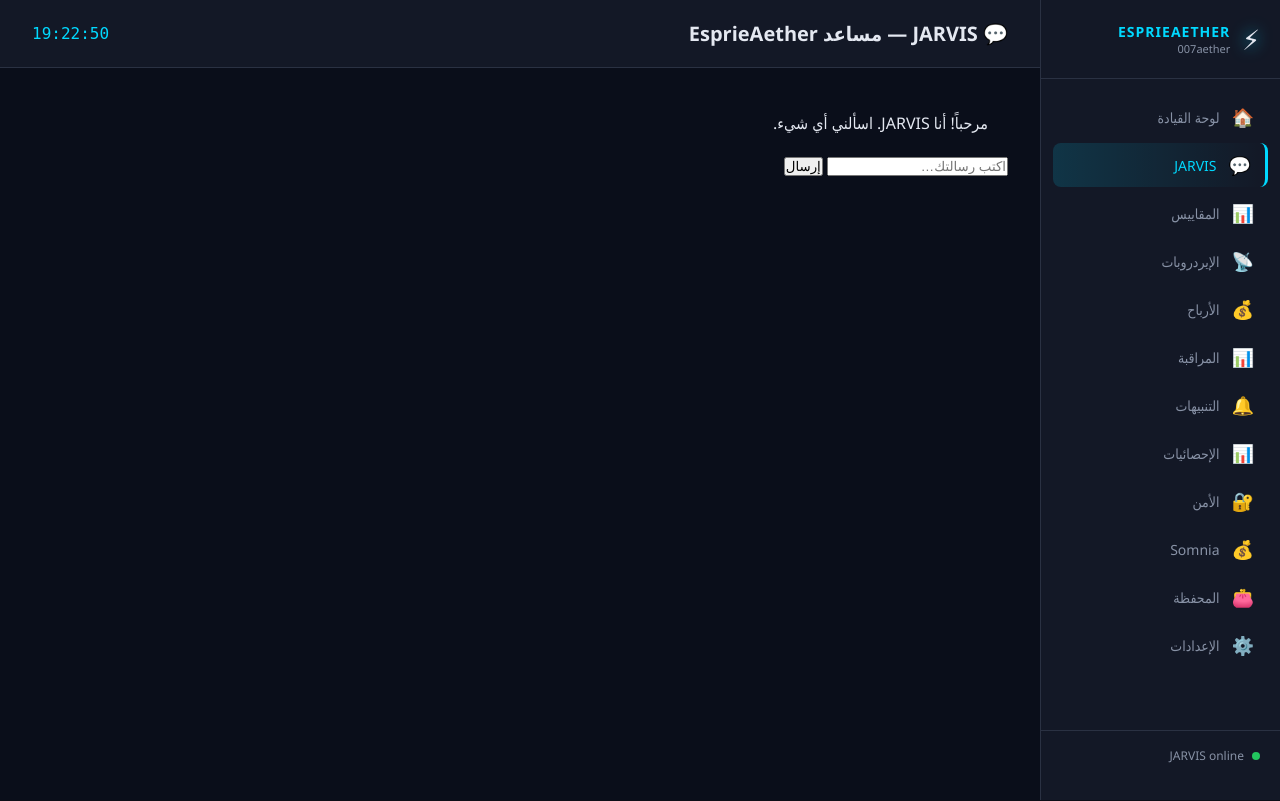
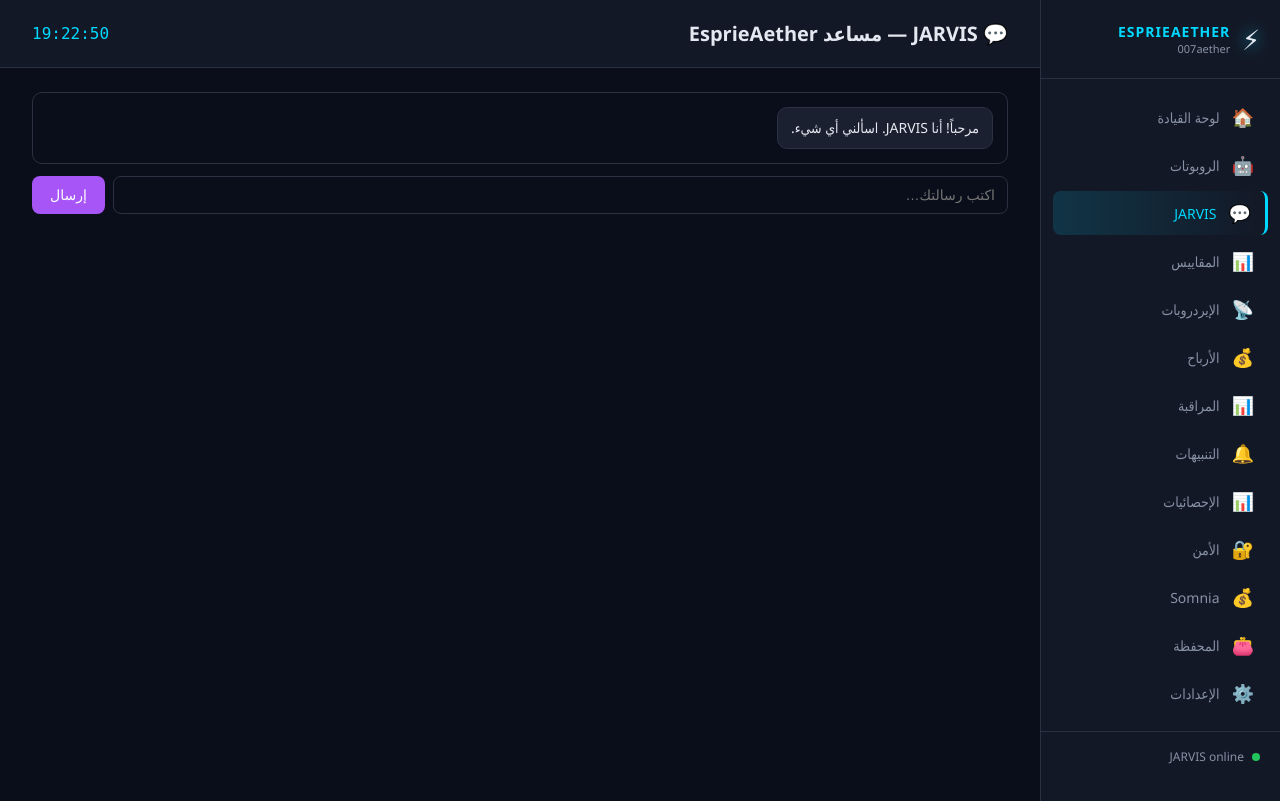
Before and after one commit to 007aether/esprieaether, a Flask app: page /jarvis in a window 1280 px wide. Run offline with Flask 3, Linux system fonts and the light colour scheme; data that the repository does not hold is empty.

Commit message:
feat: /robots page + /hermes command + UI polish
- web: /robots page + /api/robots (60 robots, by-system stats)
- web: sys.path includes project root (robots/ kanban/ scanners/)
- web: jarvis chat now uses /api/hermes (local engine)
- bot: /hermes command (HermesBridge with engine label)
- jarvis_bridge: fix Arabic typo in system prompt, richer persona
- css: .kv .links .chat-* styles for dashboard + chat UI

```diff
--- a/src/jarvis_bridge.py
+++ b/src/jarvis_bridge.py
@@ -61,9 +61,10 @@
                 "role": "system",
                 "content": (
                     "أنت JARVIS، المساعد الذكي لنظام EsprieAether. "
-                    "تتحدث العربيةبطولة. أنت خبير في الأمن السيبراني، "
-                    "الذكاء الاصطناعي، وتحليل البيانات. أجب بدقة واحترافية."
-                )
+                    "تتحدث العربية بطلاقة وبلغة تقنية واضحة. أنت خبير في الأمن السيبراني، "
+                    "الذكاء الاصطناعي، البرمجة، وتحليل البيانات. "
+                    "أجب بدقة واحترافية وباختصار مفيد."
+                ),
             })
 
         if use_history and self.history:
--- a/src/static/css/aether.css
+++ b/src/static/css/aether.css
@@ -365,3 +365,76 @@
   text-align: right;
   font-size: 13px;
 }
+
+/* ─── Key-Value rows (dashboard cards) ─── */
+.kv {
+  display: flex;
+  justify-content: space-between;
+  align-items: center;
+  padding: 7px 0;
+  border-bottom: 1px solid var(--border);
+  font-size: 13px;
+}
+.kv:last-child { border-bottom: none; }
+.kv span { color: var(--muted-foreground); }
+.kv b { font-weight: 600; text-align: left; }
+
+/* ─── Quick links ─── */
+.links {
+  display: grid;
+  grid-template-columns: repeat(auto-fill, minmax(130px, 1fr));
+  gap: 8px;
+}
+.links a {
+  display: block;
+  padding: 10px 12px;
+  border: 1px solid var(--border);
+  border-radius: 8px;
+  color: var(--foreground);
+  text-decoration: none;
+  font-size: 13px;
+  transition: border-color .15s;
+}
+.links a:hover { border-color: var(--accent); }
+
+/* ─── Chat (JARVIS page) ─── */
+.chat-wrap { display: flex; flex-direction: column; gap: 12px; }
+.chat-box {
+  height: 55vh;
+  overflow-y: auto;
+  border: 1px solid var(--border);
+  border-radius: 10px;
+  padding: 14px;
+  display: flex;
+  flex-direction: column;
+  gap: 10px;
+}
+.msg {
+  max-width: 80%;
+  padding: 9px 13px;
+  border-radius: 10px;
+  font-size: 14px;
+  line-height: 1.6;
+  white-space: pre-wrap;
+}
+.msg.bot { align-self: flex-start; background: var(--card); border: 1px solid var(--border); }
+.msg.user { align-self: flex-end; background: var(--accent); color: #fff; }
+.chat-form { display: flex; gap: 8px; }
+.chat-form input {
+  flex: 1;
+  padding: 10px 12px;
+  border: 1px solid var(--border);
+  border-radius: 8px;
+  background: transparent;
+  color: var(--foreground);
+  font-size: 14px;
+}
+.chat-form button {
+  padding: 10px 18px;
+  border: none;
+  border-radius: 8px;
+  background: var(--accent);
+  color: #fff;
+  font-size: 14px;
+  cursor: pointer;
+}
--- a/src/templates/base.html
+++ b/src/templates/base.html
@@ -21,6 +21,9 @@
     <nav class="nav">
       <a href="/" class="nav-item {% if request.path == '/' %}active{% endif %}">
         <span class="ico">🏠</span><span>لوحة القيادة</span>
+      </a>
+      <a href="/robots" class="nav-item {% if request.path == '/robots' %}active{% endif %}">
+        <span class="ico">🤖</span><span>الروبوتات</span>
       </a>
       <a href="/jarvis" class="nav-item {% if request.path == '/jarvis' %}active{% endif %}">
         <span class="ico">💬</span><span>JARVIS</span>
--- a/src/templates/jarvis.html
+++ b/src/templates/jarvis.html
@@ -24,7 +24,7 @@
   input.value = "";
   box.scrollTop = box.scrollHeight;
   try {
-    const r = await fetch("/api/jarvis", {
+    const r = await fetch("/api/hermes", {
       method: "POST",
       headers: { "Content-Type": "application/json" },
       body: JSON.stringify({ prompt: text }),
--- a/src/web_interface.py
+++ b/src/web_interface.py
@@ -33,6 +33,7 @@
 # ─── استيراد الجسر ───
 import sys
 sys.path.insert(0, str(BASE_DIR / "src"))
+sys.path.insert(0, str(BASE_DIR))          # لاستيراد robots/ kanban/ scanners/
 from jarvis_bridge import JarvisBridge
 
 # ─── إعداد Flask ───
@@ -205,6 +206,42 @@
         return render_template("stats.html", report=report, stats=report)
     except Exception as e:
         return render_template("stats.html", report={}, stats={}), 200
+
+
+@app.route("/robots")
+def robots_page():
+    """صفحة الروبوتات (60 robot عبر 7 أنظمة)"""
+    try:
+        from robots.robots_system import RobotsSystem
+        rs = RobotsSystem()
+        stats = rs.get_stats()
+        robots = rs.list_robots()
+        return render_template(
+            "robots.html",
+            robots=robots,
+            stats=stats,
+            total=stats["total"],
+            by_system=stats["by_system"],
+        )
+    except Exception as e:
+        return render_template("robots.html", robots=[], stats={}, total=0, by_system={}), 200
+
+
+@app.route("/api/robots")
+def api_robots():
+    """API قائمة الروبوتات"""
+    try:
+        from robots.robots_system import RobotsSystem
+        rs = RobotsSystem()
+        return jsonify({
+            "stats": rs.get_stats(),
+            "robots": [
+                {"id": r[0], "name": r[1], "system": r[2], "role": r[3], "status": r[4]}
+                for r in rs.list_robots()
+            ],
+        })
+    except Exception as e:
+        return jsonify({"error": str(e)}), 500
 
 
 @app.route("/health")
```
Also changed, not shown: src/bot.py (+41 -0 lines), src/templates/robots.html (added, +32 -0 lines).
